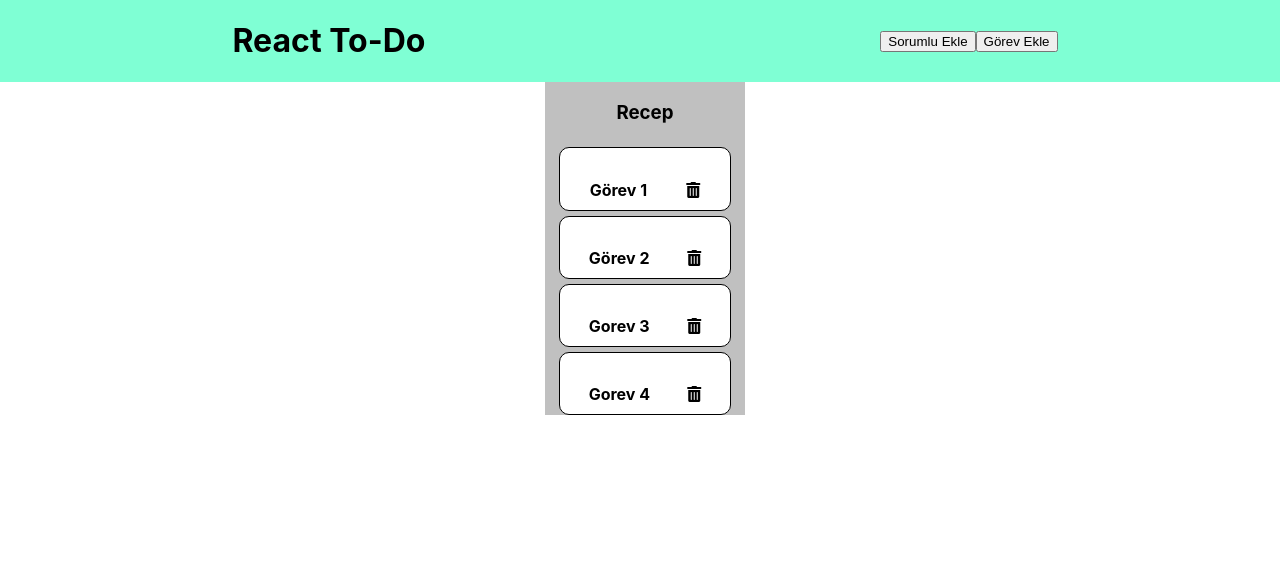
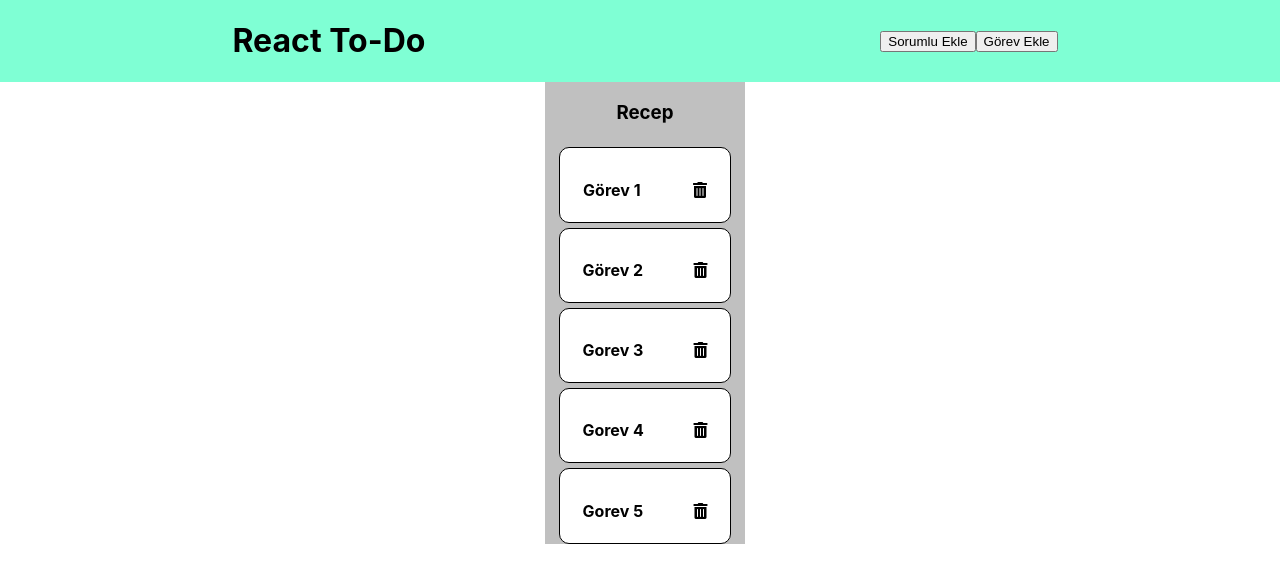
Before and after one commit to onalanrecep/react-todo, a React (Create React App) app in the folder todoreact/: page / in a window 1280 px wide. Shown: the top 582 px of the page. Built offline with nearby package versions, Linux system fonts and the light colour scheme.

Commit message:
bir türlü sili çalıştıramadım

```diff
--- a/todoreact/src/App.css
+++ b/todoreact/src/App.css
@@ -77,3 +77,6 @@ p {
   justify-content: space-around;
   align-items: baseline;
 }
+.icon {
+  cursor: pointer;
+}
--- a/todoreact/src/components/Gorev.js
+++ b/todoreact/src/components/Gorev.js
@@ -18,14 +18,14 @@ class Gorev extends Component {
         })
     }
 
-    onDeleteGorev = (dispatch,e) => {
+    onDeleteGorev = (dispatch, e) => {
         const {id} = this.props;
-        dispatch({type: "DELETE_GOREV", payload:id});
+        dispatch({type : "DELETE_GOREV", payload :id});
     }
 
     render() {
         //Destructing
-        const {baslik,tanim,sorumlu,durum,oncelik} = this.props;
+        const {id,baslik,tanim,sorumlu,durum,oncelik} = this.props;
         const {isVisible} = this.state;
         return(
             <GorevConsumer>
@@ -36,7 +36,8 @@ class Gorev extends Component {
                             <div className="gorev-card">
                             <div className="gorev-baslik">
                                 <h4 className="gor-bas" onClick = {this.onClickEvent.bind(this)}>{baslik}</h4>
-                                <i onClick = {this.onDeleteGorev.bind(this,dispatch)} class="fas fa-trash-alt icon"></i>
+                                <p>{id}</p>
+                                <i onClick = {this.onDeleteGorev.bind(this, dispatch)} className="fas fa-trash-alt icon"></i>
                             </div>
                                 {
                                     isVisible ? <div>
@@ -60,6 +61,7 @@ class Gorev extends Component {
     }
 }
 Gorev.defaultProps = {
+
     baslik : "Belirtilmedi",
     tanim : "Belirtilmedi",
     sorumlu : "Belirtilmedi",
@@ -68,6 +70,7 @@ Gorev.defaultProps = {
 }
 
 Gorev.propTypes = {
+
     id : PropTypes.number.isRequired,
     baslik : PropTypes.string.isRequired,
     tanim : PropTypes.string.isRequired,
--- a/todoreact/src/context.js
+++ b/todoreact/src/context.js
@@ -5,10 +5,10 @@ const GorevContext = React.createContext();
 //Provider, Consumer
 const reducer = (state, action) => {
   switch(action.type) {
-    case "DELETE_GOREV":
+    case "DELETE_GOREV" :
       return {
         ...state,
-        gorevler: state.gorevler.filter(gorev => action.payload !== gorev.id)
+        gorevler : state.gorevler.filter(gorev => action.payload !== gorev.id)
       }
       default:
         return state
@@ -43,8 +43,16 @@ export class GorevProvider extends Component {
             oncelik: "Acil"
           },
           {
-            id: 3,
+            id: 4,
             baslik: "Gorev 4",
+            tanim: "Ne biz deneme oldu",
+            sorumlu: "Recep Önalan",
+            durum: "İşlemde",
+            oncelik: "Acil"
+          },
+          {
+            id: 5,
+            baslik: "Gorev 5",
             tanim: "Ne biz deneme oldu",
             sorumlu: "Recep Önalan",
             durum: "İşlemde",
@@ -53,7 +61,7 @@ export class GorevProvider extends Component {
 
         ],
         dispatch : action => {
-          this.setState(state => reducer(state, action))
+          this.setState(state => reducer(state,action))
         }
       }
 
```
